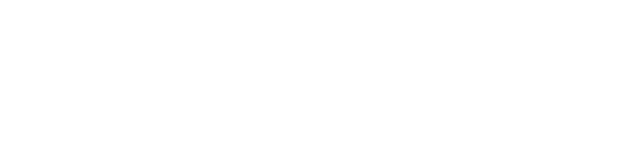
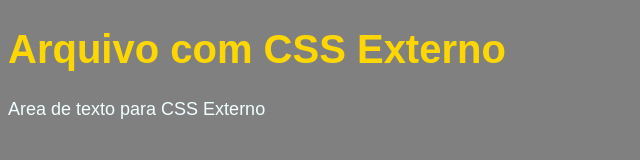
Before and after one commit to ProfMatheusC/IOT, a plain HTML site: page aula01/AulaComCss.html in a window 1280 px wide. Shown: the whole page, without its empty margins (0-640 px from the left). Drawn offline with Linux system fonts and the light colour scheme.

Commit message:
Feature: AulaComCSSExerno

```diff
--- a/aula01/AulaComCss.html
+++ b/aula01/AulaComCss.html
@@ -4,6 +4,11 @@
     <meta charset="UTF-8" />
     <meta name="viewport" content="width=device-width, initial-scale=1.0" />
     <title>Aula com CSS</title>
+    <link rel="stylesheet" href="AulacomCSS.css" />
   </head>
-  <body></body>
+  <body>
+    <h1>Arquivo com CSS Externo</h1>
+
+    <p>Area de texto para CSS Externo</p>
+  </body>
 </html>
--- /dev/null
+++ b/aula01/AulacomCSS.css
@@ -0,0 +1,11 @@
+body {
+  font-size: 18px;
+  font-family: Arial, Helvetica, sans-serif;
+  background-color: gray;
+  color: azure;
+}
+
+h1 {
+  color: gold;
+  font-size: 40px;
+}
```
